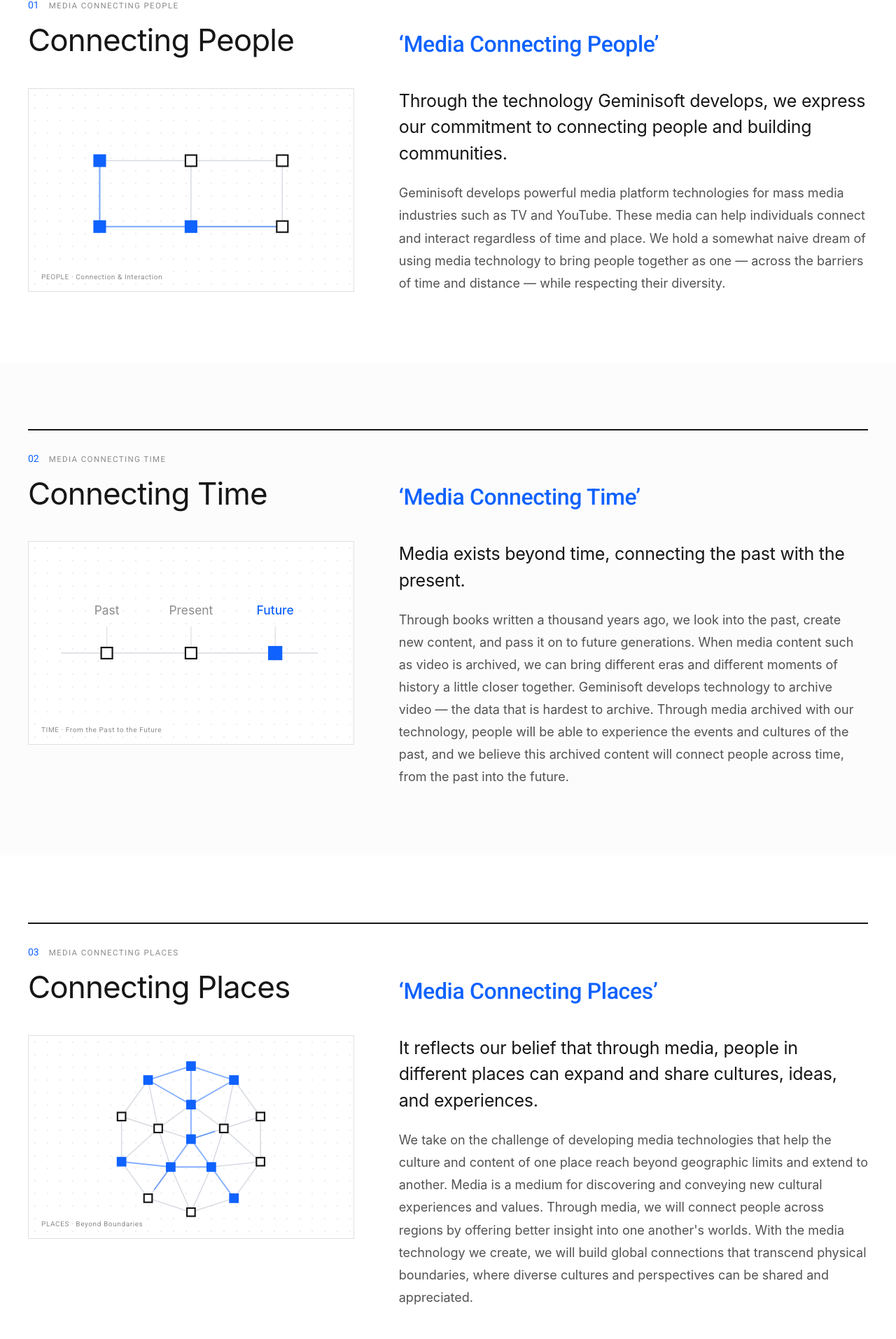
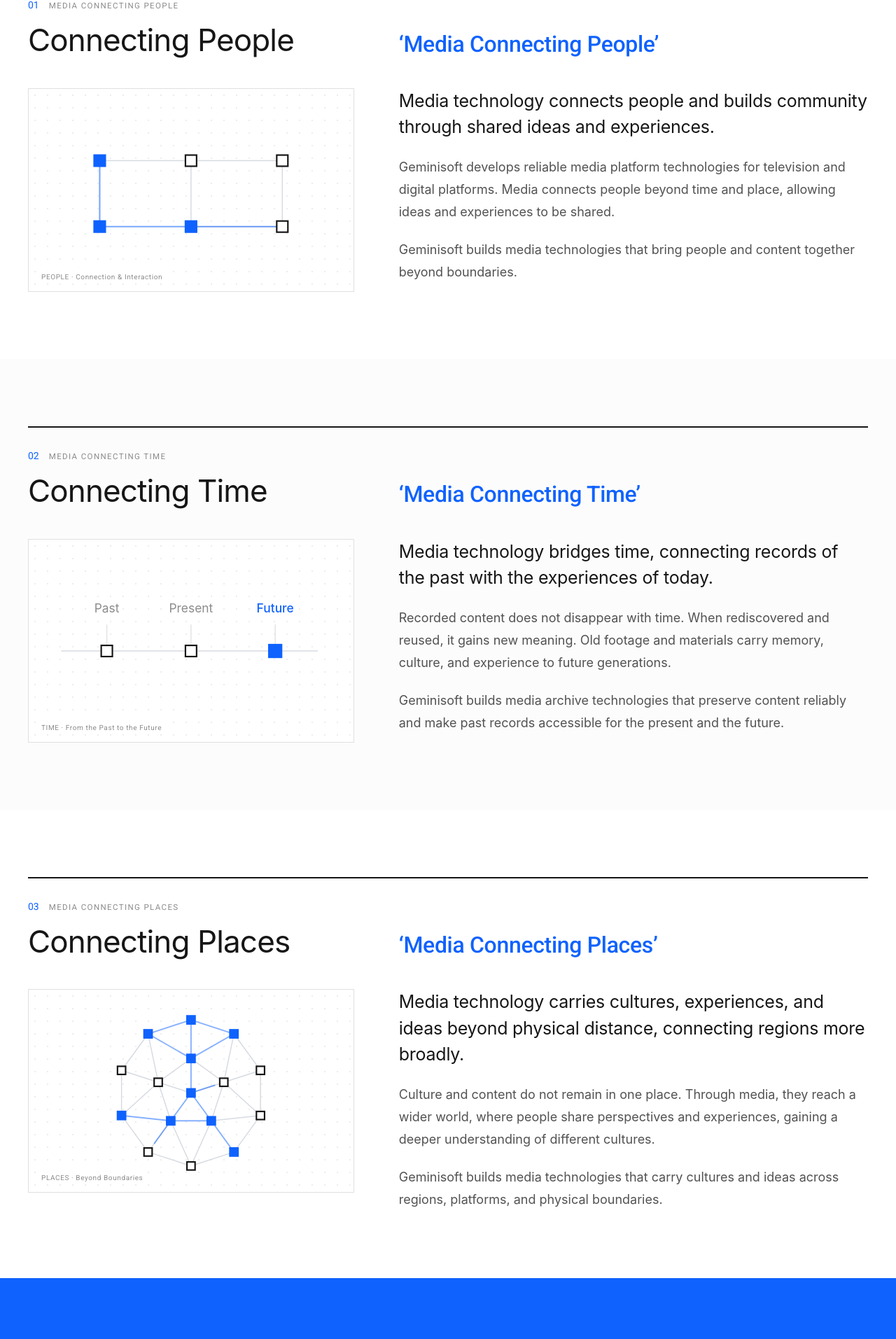
Before and after one commit to gemiso-dev/gemiso-website-en, a Next.js app: page /mission in a window 1280 px wide. Shown: the part 858-2771 px from the top of the page at 70% size. Built offline with nearby package versions, Linux system fonts and the light colour scheme; a web font is replaced by a local one.

Commit message:
content: 미션 세 꼭지 리드·본문 영문 카피 다듬기
- People·Time·Places 리드를 'Media technology + 동사' 병렬 구조로 통일

- 세 꼭지 본문을 간결하게 재작성하고, 마무리를 'Geminisoft builds media technologies that…' 형태로 통일

```diff
--- a/components/mission-data.ts
+++ b/components/mission-data.ts
@@ -40,9 +40,9 @@
     en: "Media Connecting People",
     title: ["Connecting", "People"],
     lead:
-      "Through the technology Geminisoft develops, we express our commitment to connecting people and building communities.",
+      "Media technology connects people and builds community through shared ideas and experiences.",
     body:
-      "Geminisoft develops powerful media platform technologies for mass media industries such as TV and YouTube. These media can help individuals connect and interact regardless of time and place. We hold a somewhat naive dream of using media technology to bring people together as one — across the barriers of time and distance — while respecting their diversity.",
+      "Geminisoft develops reliable media platform technologies for television and digital platforms. Media connects people beyond time and place, allowing ideas and experiences to be shared.\nGeminisoft builds media technologies that bring people and content together beyond boundaries.",
     diagram: "people",
     caption: "PEOPLE · Connection & Interaction",
   },
@@ -51,9 +51,9 @@
     mono: "MEDIA CONNECTING TIME",
     en: "Media Connecting Time",
     title: ["Connecting", "Time"],
-    lead: "Media exists beyond time, connecting the past with the present.",
+    lead: "Media technology bridges time, connecting records of the past with the experiences of today.",
     body:
-      "Through books written a thousand years ago, we look into the past, create new content, and pass it on to future generations. When media content such as video is archived, we can bring different eras and different moments of history a little closer together. Geminisoft develops technology to archive video — the data that is hardest to archive. Through media archived with our technology, people will be able to experience the events and cultures of the past, and we believe this archived content will connect people across time, from the past into the future.",
+      "Recorded content does not disappear with time. When rediscovered and reused, it gains new meaning. Old footage and materials carry memory, culture, and experience to future generations.\nGeminisoft builds media archive technologies that preserve content reliably and make past records accessible for the present and the future.",
     diagram: "time",
     caption: "TIME · From the Past to the Future",
     surface: true,
@@ -64,9 +64,9 @@
     en: "Media Connecting Places",
     title: ["Connecting", "Places"],
     lead:
-      "It reflects our belief that through media, people in different places can expand and share cultures, ideas, and experiences.",
+      "Media technology carries cultures, experiences, and ideas beyond physical distance, connecting regions more broadly.",
     body:
-      "We take on the challenge of developing media technologies that help the culture and content of one place reach beyond geographic limits and extend to another. Media is a medium for discovering and conveying new cultural experiences and values. Through media, we will connect people across regions by offering better insight into one another's worlds. With the media technology we create, we will build global connections that transcend physical boundaries, where diverse cultures and perspectives can be shared and appreciated.",
+      "Culture and content do not remain in one place. Through media, they reach a wider world, where people share perspectives and experiences, gaining a deeper understanding of different cultures.\nGeminisoft builds media technologies that carry cultures and ideas across regions, platforms, and physical boundaries.",
     diagram: "places",
     caption: "PLACES · Beyond Boundaries",
   },
```
